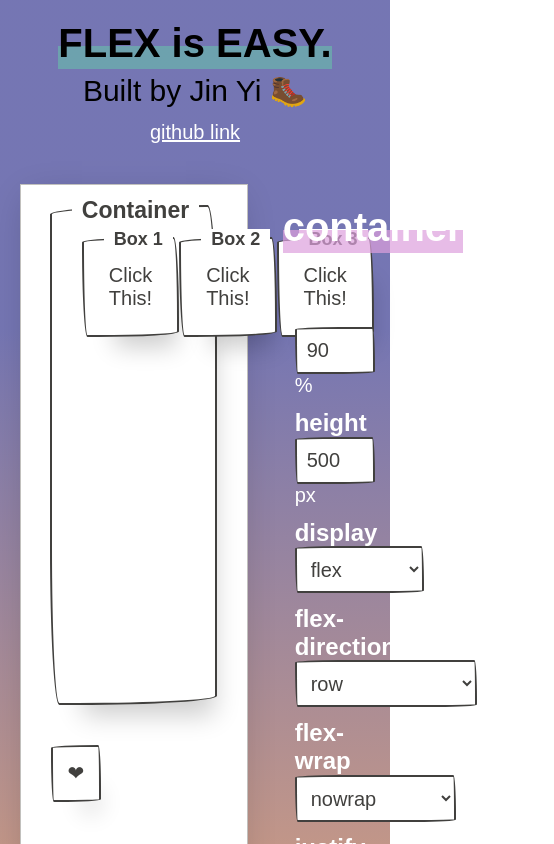
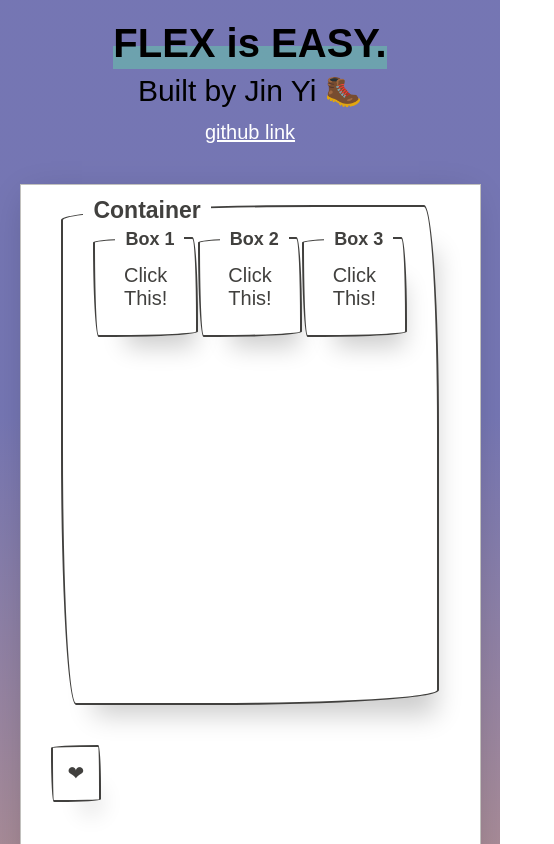
Before and after one commit to viva-jinyi/FLEXisEASY, a Vue app: page / in a window 390 px wide. Shown: the top 844 px of the page, 554 px wide, since content can reach past the window. Built offline with nearby package versions, Linux system fonts and the light colour scheme; a web font is replaced by a local one.

Commit message:
chore: 반응형 대처

```diff
--- a/src/styles/index.scss
+++ b/src/styles/index.scss
@@ -1,6 +1,7 @@
 *,
 *::before,
 *::after { box-sizing:border-box; }
+body { min-width: 500px; }
 a { text-decoration:none; color:inherit; cursor:pointer; }
 button { background-color:transparent; color:inherit; border-width:0; padding:0; cursor:pointer; }
 figure{ margin:0; }
--- a/src/views/MainView.vue
+++ b/src/views/MainView.vue
@@ -40,11 +40,26 @@ export default {
 .wrapper{
   display: flex;
   gap: 15px;
+  @media only screen and (max-width: 920px) {
+    & {
+      flex-direction: column;
+    }
+  }
 }
 .left{
   width: 65%;
+  @media only screen and (max-width: 920px) {
+    & {
+      width: 100%;
+    }
+  }
 }
 .right{
   width: 35%;
+  @media only screen and (max-width: 920px) {
+    & {
+      width: 100%;
+    }
+  }
 }
 </style>
```
